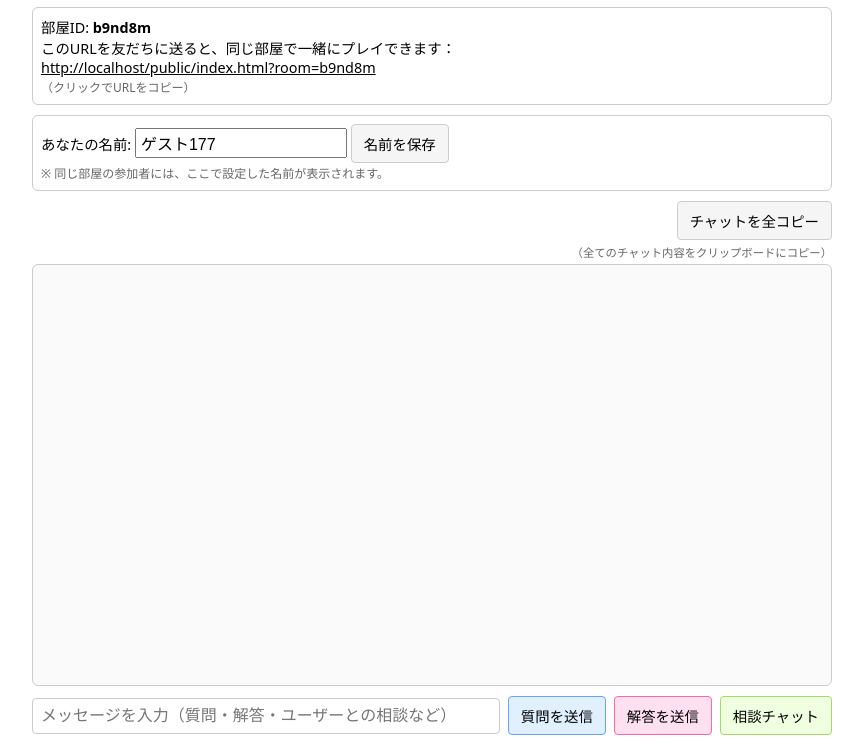
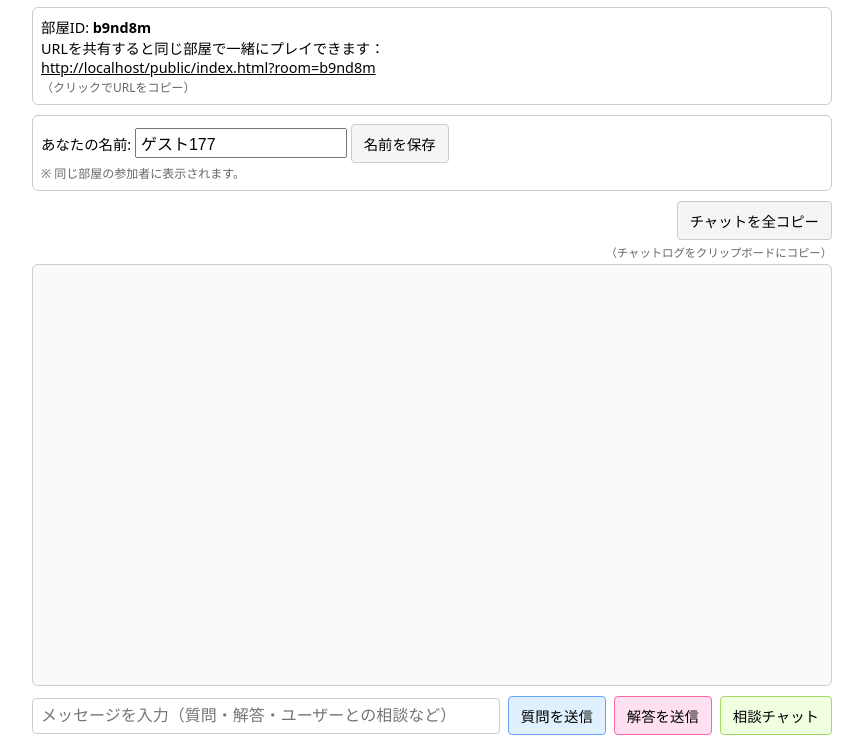
Before and after one commit to hogehogepiyopiyo/yesnogame, a website: page public/index.html in a window 1280 px wide. Shown: the part 69-824 px from the top of the page, without its empty margins (208-1071 px from the left). Drawn offline with Linux system fonts and the light colour scheme; no server answers.

Commit message:
テキスト更新

```diff
--- a/public/index.html
+++ b/public/index.html
@@ -235,7 +235,7 @@
   <div id="room-info">
     <div>部屋ID: <strong id="room-id"></strong></div>
     <div>
-      このURLを友だちに送ると、同じ部屋で一緒にプレイできます：<br />
+      URLを共有すると同じ部屋で一緒にプレイできます：<br />
       <span id="room-url"></span><br />
       <small>（クリックでURLをコピー）</small>
     </div>
@@ -247,14 +247,14 @@
       <input id="name-input" type="text" placeholder="例: 太郎" />
       <button id="name-save-btn" type="button" class="btn">名前を保存</button>
     </div>
-    <small>※ 同じ部屋の参加者には、ここで設定した名前が表示されます。</small>
+    <small>※ 同じ部屋の参加者に表示されます。</small>
   </div>
 
   <div id="log-toolbar">
     <button id="copy-log-btn" type="button" class="btn btn-copy">
       チャットを全コピー
     </button>
-    <small>（全てのチャット内容をクリップボードにコピー）</small>
+    <small>（チャットログをクリップボードにコピー）</small>
   </div>
 
   <div id="log"></div>
```
